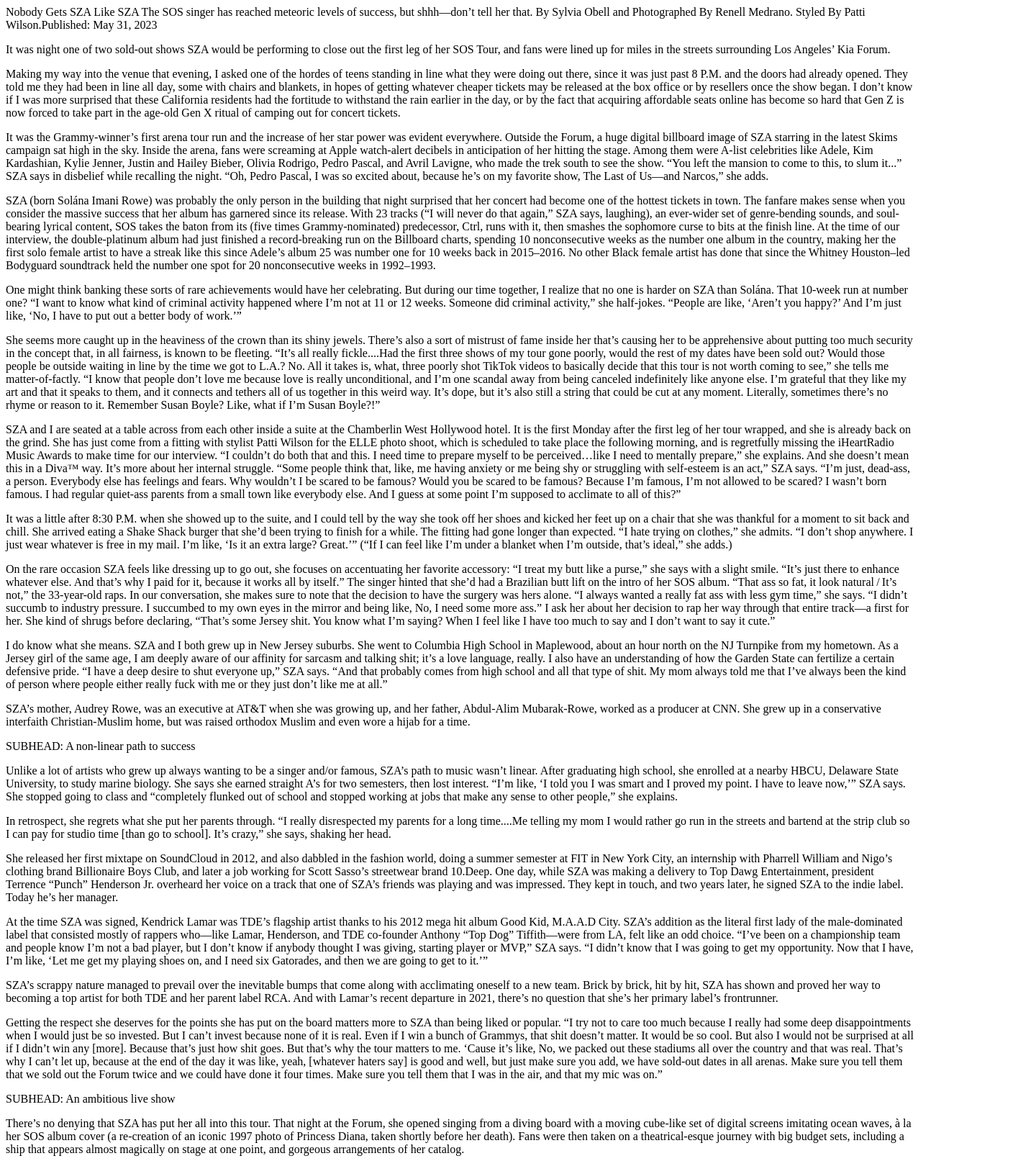
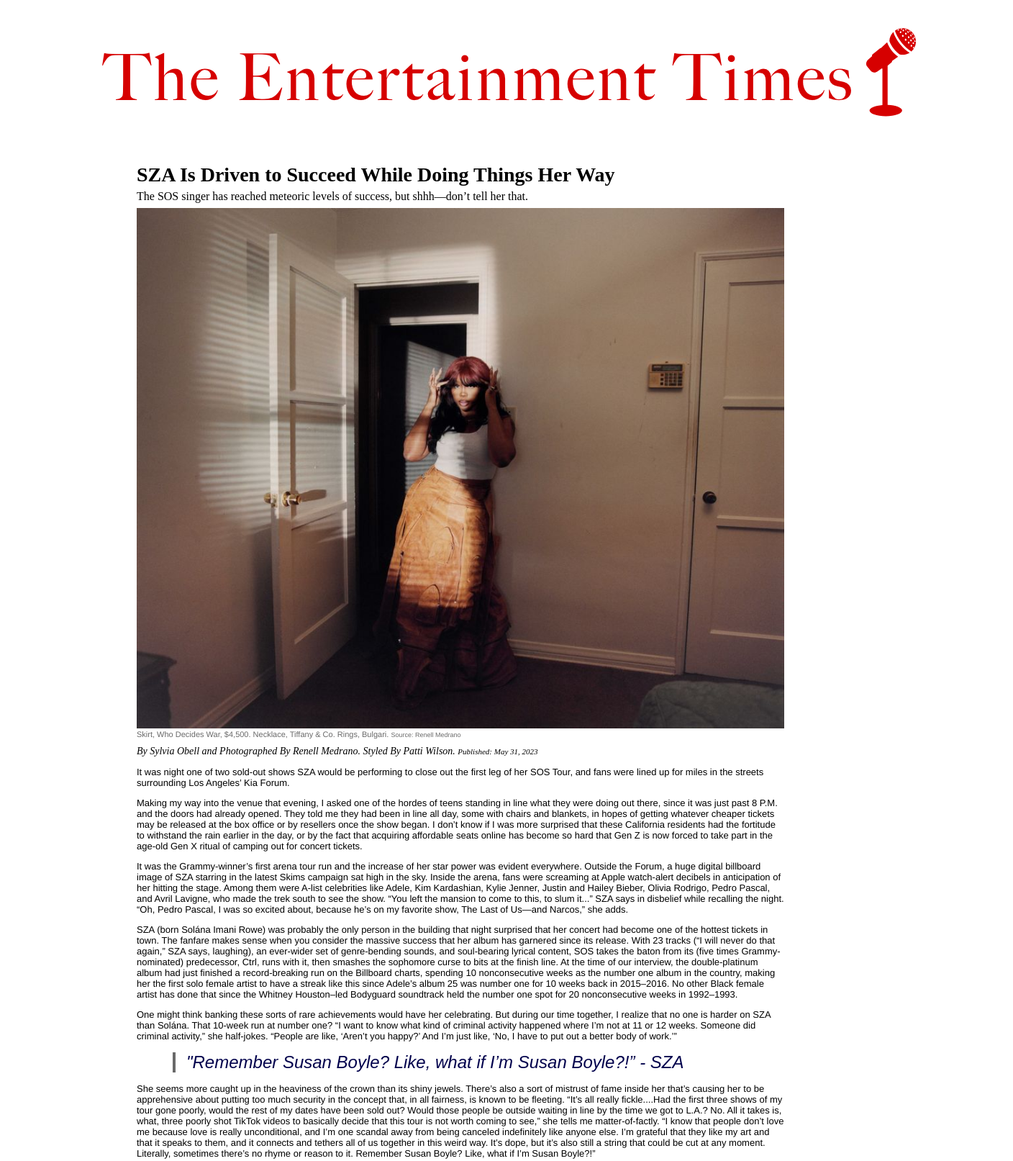
Before and after one commit to danielsarver/dan-sarver-jour352, a plain HTML site: page midterm/index.html in a window 1280 px wide. Shown: the top 1613 px of the page at 72% size, 1408 px wide, since content can reach past the window. Drawn offline with Linux system fonts and the light colour scheme.

Commit message:
updated midterm

```diff
--- a/midterm/index.html
+++ b/midterm/index.html
@@ -10,16 +10,30 @@
 </head>
 
 <body>
-    Nobody Gets SZA Like SZA
+     <!-- banner image -->
+    <div id="masthead">
+            <img src="midtermgraphic.png" alt="The Entertainment Times">
+            </div>
+    <div id="content">
+    <!-- headline at top of article-->
+    <h1 class="headline">SZA Is Driven to Succeed While Doing Things Her Way</h1>
 The SOS singer has reached meteoric levels of success, but shhh—don’t tell her that.
-By Sylvia Obell and Photographed By Renell Medrano. Styled By Patti Wilson.Published: May 31, 2023
-
-
+ <div class="photo">
+             <img src="sza3.jpg" alt="Sza in front of closet">
+             <p class ="photo-caption"> Skirt, Who Decides War, $4,500. Necklace, Tiffany & Co. Rings, Bulgari. <span class ="photo-attribution"> Source: Renell Medrano</span></p>
+            </div>
+<!-- text for byline and date -->
+<div id="byline-date">By Sylvia Obell and Photographed By Renell Medrano. Styled By Patti Wilson. <span id="date">Published: May 31, 2023</span></div>
+<!-- Main body text -->
 <p>It was night one of two sold-out shows SZA would be performing to close out the first leg of her SOS Tour, and fans were lined up for miles in the streets surrounding Los Angeles’ Kia Forum.</p>
 <p>Making my way into the venue that evening, I asked one of the hordes of teens standing in line what they were doing out there, since it was just past 8 P.M. and the doors had already opened. They told me they had been in line all day, some with chairs and blankets, in hopes of getting whatever cheaper tickets may be released at the box office or by resellers once the show began. I don’t know if I was more surprised that these California residents had the fortitude to withstand the rain earlier in the day, or by the fact that acquiring affordable seats online has become so hard that Gen Z is now forced to take part in the age-old Gen X ritual of camping out for concert tickets.</p>
 <p>It was the Grammy-winner’s first arena tour run and the increase of her star power was evident everywhere. Outside the Forum, a huge digital billboard image of SZA starring in the latest Skims campaign sat high in the sky. Inside the arena, fans were screaming at Apple watch-alert decibels in anticipation of her hitting the stage. Among them were A-list celebrities like Adele, Kim Kardashian, Kylie Jenner, Justin and Hailey Bieber, Olivia Rodrigo, Pedro Pascal, and Avril Lavigne, who made the trek south to see the show. “You left the mansion to come to this, to slum it...” SZA says in disbelief while recalling the night. “Oh, Pedro Pascal, I was so excited about, because he’s on my favorite show, The Last of Us—and Narcos,” she adds.</p>
 <p>SZA (born Solána Imani Rowe) was probably the only person in the building that night surprised that her concert had become one of the hottest tickets in town. The fanfare makes sense when you consider the massive success that her album has garnered since its release. With 23 tracks (“I will never do that again,” SZA says, laughing), an ever-wider set of genre-bending sounds, and soul-bearing lyrical content, SOS takes the baton from its (five times Grammy-nominated) predecessor, Ctrl, runs with it, then smashes the sophomore curse to bits at the finish line. At the time of our interview, the double-platinum album had just finished a record-breaking run on the Billboard charts, spending 10 nonconsecutive weeks as the number one album in the country, making her the first solo female artist to have a streak like this since Adele’s album 25 was number one for 10 weeks back in 2015–2016. No other Black female artist has done that since the Whitney Houston–led Bodyguard soundtrack held the number one spot for 20 nonconsecutive weeks in 1992–1993.</p>
 <p>One might think banking these sorts of rare achievements would have her celebrating. But during our time together, I realize that no one is harder on SZA than Solána. That 10-week run at number one? “I want to know what kind of criminal activity happened where I’m not at 11 or 12 weeks. Someone did criminal activity,” she half-jokes. “People are like, ‘Aren’t you happy?’ And I’m just like, ‘No, I have to put out a better body of work.’”</p>
+
+<!-- Text for pullquote-->
+<blockquote> "Remember Susan Boyle? Like, what if I’m Susan Boyle?!” - SZA</blockquote>
+
 <p>She seems more caught up in the heaviness of the crown than its shiny jewels. There’s also a sort of mistrust of fame inside her that’s causing her to be apprehensive about putting too much security in the concept that, in all fairness, is known to be fleeting. “It’s all really fickle....Had the first three shows of my tour gone poorly, would the rest of my dates have been sold out? Would those people be outside waiting in line by the time we got to L.A.? No. All it takes is, what, three poorly shot TikTok videos to basically decide that this tour is not worth coming to see,” she tells me matter-of-factly. “I know that people don’t love me because love is really unconditional, and I’m one scandal away from being canceled indefinitely like anyone else. I’m grateful that they like my art and that it speaks to them, and it connects and tethers all of us together in this weird way. It’s dope, but it’s also still a string that could be cut at any moment. Literally, sometimes there’s no rhyme or reason to it. Remember Susan Boyle? Like, what if I’m Susan Boyle?!”</p>
 <p>SZA and I are seated at a table across from each other inside a suite at the Chamberlin West Hollywood hotel. It is the first Monday after the first leg of her tour wrapped, and she is already back on the grind. She has just come from a fitting with stylist Patti Wilson for the ELLE photo shoot, which is scheduled to take place the following morning, and is regretfully missing the iHeartRadio Music Awards to make time for our interview. “I couldn’t do both that and this. I need time to prepare myself to be perceived…like I need to mentally prepare,” she explains. And she doesn’t mean this in a Diva™ way. It’s more about her internal struggle. “Some people think that, like, me having anxiety or me being shy or struggling with self-esteem is an act,” SZA says. “I’m just, dead-ass, a person. Everybody else has feelings and fears. Why wouldn’t I be scared to be famous? Would you be scared to be famous? Because I’m famous, I’m not allowed to be scared? I wasn’t born famous. I had regular quiet-ass parents from a small town like everybody else. And I guess at some point I’m supposed to acclimate to all of this?”</p>
 <p>It was a little after 8:30 P.M. when she showed up to the suite, and I could tell by the way she took off her shoes and kicked her feet up on a chair that she was thankful for a moment to sit back and chill. She arrived eating a Shake Shack burger that she’d been trying to finish for a while. The fitting had gone longer than expected. “I hate trying on clothes,” she admits. “I don’t shop anywhere. I just wear whatever is free in my mail. I’m like, ‘Is it an extra large? Great.’” (“If I can feel like I’m under a blanket when I’m outside, that’s ideal,” she adds.)</p>
@@ -27,7 +41,7 @@ By Sylvia Obell and Photographed By Renell Medrano. Styled By Patti Wilson.Publi
 <p>I do know what she means. SZA and I both grew up in New Jersey suburbs. She went to Columbia High School in Maplewood, about an hour north on the NJ Turnpike from my hometown. As a Jersey girl of the same age, I am deeply aware of our affinity for sarcasm and talking shit; it’s a love language, really. I also have an understanding of how the Garden State can fertilize a certain defensive pride. “I have a deep desire to shut everyone up,” SZA says. “And that probably comes from high school and all that type of shit. My mom always told me that I’ve always been the kind of person where people either really fuck with me or they just don’t like me at all.”</p>
 <p>SZA’s mother, Audrey Rowe, was an executive at AT&T when she was growing up, and her father, Abdul-Alim Mubarak-Rowe, worked as a producer at CNN. She grew up in a conservative interfaith Christian-Muslim home, but was raised orthodox Muslim and even wore a hijab for a time.</p>
 
-SUBHEAD: A non-linear path to success
+<h2 class="subheading">A non-linear path to success</h2>
 <p>Unlike a lot of artists who grew up always wanting to be a singer and/or famous, SZA’s path to music wasn’t linear. After graduating high school, she enrolled at a nearby HBCU, Delaware State University, to study marine biology. She says she earned straight A’s for two semesters, then lost interest. “I’m like, ‘I told you I was smart and I proved my point. I have to leave now,’” SZA says. She stopped going to class and “completely flunked out of school and stopped working at jobs that make any sense to other people,” she explains.</p>
 <p>In retrospect, she regrets what she put her parents through. “I really disrespected my parents for a long time....Me telling my mom I would rather go run in the streets and bartend at the strip club so I can pay for studio time [than go to school]. It’s crazy,” she says, shaking her head.</p>
 <p>She released her first mixtape on SoundCloud in 2012, and also dabbled in the fashion world, doing a summer semester at FIT in New York City, an internship with Pharrell William and Nigo’s clothing brand Billionaire Boys Club, and later a job working for Scott Sasso’s streetwear brand 10.Deep. One day, while SZA was making a delivery to Top Dawg Entertainment, president Terrence “Punch” Henderson Jr. overheard her voice on a track that one of SZA’s friends was playing and was impressed. They kept in touch, and two years later, he signed SZA to the indie label. Today he’s her manager.</p>
@@ -35,7 +49,16 @@ SUBHEAD: A non-linear path to success
 <p>SZA’s scrappy nature managed to prevail over the inevitable bumps that come along with acclimating oneself to a new team. Brick by brick, hit by hit, SZA has shown and proved her way to becoming a top artist for both TDE and her parent label RCA. And with Lamar’s recent departure in 2021, there’s no question that she’s her primary label’s frontrunner.</p>
 <p>Getting the respect she deserves for the points she has put on the board matters more to SZA than being liked or popular. “I try not to care too much because I really had some deep disappointments when I would just be so invested. But I can’t invest because none of it is real. Even if I win a bunch of Grammys, that shit doesn’t matter. It would be so cool. But also I would not be surprised at all if I didn’t win any [more]. Because that’s just how shit goes. But that’s why the tour matters to me. ‘Cause it’s like, No, we packed out these stadiums all over the country and that was real. That’s why I can’t let up, because at the end of the day it was like, yeah, [whatever haters say] is good and well, but just make sure you add, we have sold-out dates in all arenas. Make sure you tell them that we sold out the Forum twice and we could have done it four times. Make sure you tell them that I was in the air, and that my mic was on.”</p>
 
-SUBHEAD: An ambitious live show
+<iframe
+style="border-radius:12px"
+src="https://open.spotify.com/embed/album/07w0rG5TETcyihsEIZR3qG?utm_source=g
+enerator"
+width="100%" height="352" frameBorder="0" allowfullscreen=""
+allow="autoplay; clipboard-write; encrypted-media; fullscreen;
+picture-in-picture" loading="lazy"></iframe>
+
+
+<h2 class="subheading">An ambitious live show</h2>
 <p>There’s no denying that SZA has put her all into this tour. That night at the Forum, she opened singing from a diving board with a moving cube-like set of digital screens imitating ocean waves, à la her SOS album cover (a re-creation of an iconic 1997 photo of Princess Diana, taken shortly before her death). Fans were then taken on a theatrical-esque journey with big budget sets, including a ship that appears almost magically on stage at one point, and gorgeous arrangements of her catalog.</p>
 <p>“This is probably one of the most ambitious shows that we’ve ever made,” says SOS Tour director Ian Valentine (whose company Human Person has designed shows for artists like the Weeknd and Billie Eilish). “These are powerful songs that really require an amazing performance out of her musically. She’s got to do that while she’s doing choreo, navigating set changes, and the physicality of the performance space, all while looking beautiful and like she’s having a great time. She navigates all of those challenges so well that the show just feels seamless. She’s a fighter who is serious about her performance. She’s also her toughest critic.” SZA confirms as much. “I’m never happy with anything because I’m just like, ‘This was not good enough.’ I don’t know why I’m like that. I feel like some of it is probably a mental issue, some disorder that needs to be treated,” she says.</p>
 <p>Thankfully she has family and friends who remind her who she is when things get blurry. She lists fellow musicians like Lizzo, producer Benny Blanco, and the late rapper Mac Miller as people in the industry who have created space for her. As part of her mental-health journey, she tries to only surround herself with people she can really feel free around. “If I can’t take my wig off in this space, I don’t need to be there!” SZA says. “That’s why I hang out with Lizzo, because I can take my wig off at her house!” As she says this, she shifts the wig she has on back a few inches for emphasis, revealing her own dark hair underneath, which is slicked back into a low bun. We’ve been talking for over an hour, and I am honored to have made it to quarter-wig-removal comfort status.</p>
@@ -47,6 +70,8 @@ SUBHEAD: An ambitious live show
 
 Hair by Malcolm Marquez at OPUS Beauty; makeup by Deanna Paley; manicure by Chaun Legend for The Only Agency; set design by Daniel Horowitz at Jones MGMT; produced by Carina Mak at Ice Studios.
 This article appears in the June/July 2023 issue of ELLE.
+
+</div>
 </body>
 
 </html>
--- a/midterm/stylesheet.css
+++ b/midterm/stylesheet.css
@@ -0,0 +1,75 @@
+/* styles for midterm story */
+
+/* Headline at top of article */
+.headline {
+    font-family: Garamond, Times New "Times New Romans", serif;
+    font-size: 28px;
+    margin-bottom: 5px;
+    font-weight: bold;
+}
+
+#masthead {
+     text-align: center;
+    width: 100%;
+    margin:0 auto;
+}
+
+.subheading {
+    font-family: Garamond, Times New "Times New Romans", serif;
+    font-size: 24px;
+    margin-bottom: 5px;
+}
+
+/* styles for pullquote */
+blockquote {
+    font: 24px normal helvetica, Arial, sans-serif;
+    font-style: italic;
+    margin-top: 15px;
+    margin-bottom: 15px;
+    color: #01014c;
+    margin-left: 50px;
+    padding-left: 15px;
+    border-left: 4px solid #696969;
+}
+
+p {
+    font-family: Helvetica, Arial, sans-serif;
+    font-size:13px;
+}
+
+#content {
+    margin: 0 auto;
+    width: 900px;
+}
+
+#byline-date {
+    font-family: Garamond, Times New "Times New Romans", serif;
+    font-size: 14px;
+    font-style:italic;
+    margin-top: 10px;
+}
+
+#date {
+    font-size: 11px;
+}
+
+.photo img {
+    width:100%;
+    margin-top: 7px;
+}
+
+.photo-caption {
+    font-family: Helvetica, Arial, sans-serif;
+    font-size: 11px;
+    color:#696969;
+    margin-top:2px;
+    margin-bottom: 5px;
+}
+
+.photo-attribution {
+    font-family: Helvetica, Arial, sans-serif;
+    font-size: 9px;
+    color:#696969;
+    margin-top:2px;
+    margin-bottom: 5px;
+}
```
Also changed, not shown: SarverLayout/index.html (+3 -4 lines), entertainment.png (added), midterm/midtermgraphic.png (added), midterm/sza1.jpg (added), midterm/sza3.jpg (added), midterm/sza4.jpg (added), midterm/sza5.jpg (added), 1 other file.
